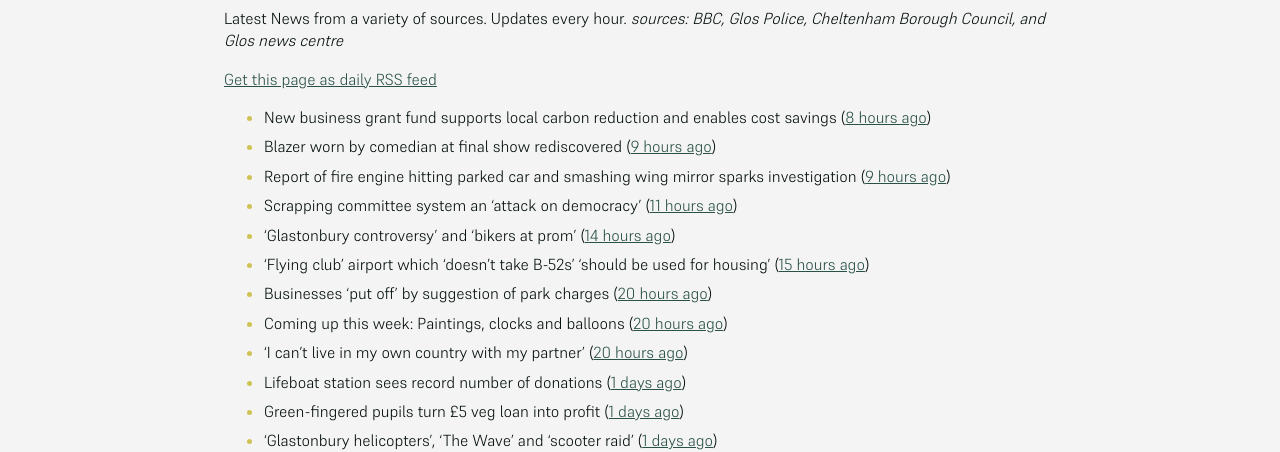
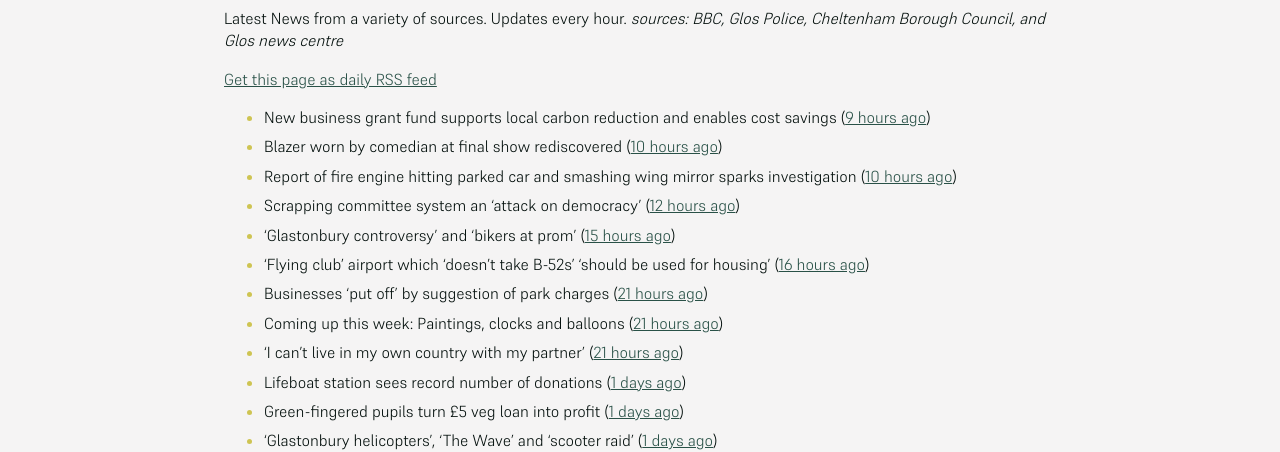
Before and after one commit to mat-0/cheltenham-open-data, a Jekyll site: the page built from _pages/news.md, in a window 1280 px wide. Shown: the part 266-718 px from the top of the page. Built offline with Jekyll 4.4.1, drawn with Linux system fonts in a browser that asks for light colours.

Commit message:
Updated 2025-07-01 02:38:52

```diff
--- a/_pages/news.md
+++ b/_pages/news.md
@@ -12,15 +12,15 @@ _sources: BBC, Glos Police, Cheltenham Borough Council, and Glos news centre_
 [Get this page as daily RSS feed](/daily.rss)
 
 <!-- news_marker starts -->
-- New business grant fund supports local carbon reduction and enables cost savings ([8 hours ago](https://www.cheltenham.gov.uk/news/article/3026/new_business_grant_fund_supports_local_carbon_reduction_and_enables_cost_savings))
-- Blazer worn by comedian at final show rediscovered ([9 hours ago](https://www.bbc.com/news/articles/c0j44n1y72zo))
-- Report of fire engine hitting parked car and smashing wing mirror sparks investigation ([9 hours ago](https://gloucesternewscentre.co.uk/report-of-fire-engine-hitting-parked-car-and-smashing-wing-mirror-sparks-investigation/))
-- Scrapping committee system an 'attack on democracy' ([11 hours ago](https://www.bbc.com/news/articles/c5ykgp79nl8o))
-- 'Glastonbury controversy' and 'bikers at prom' ([14 hours ago](https://www.bbc.com/news/articles/ce8zz12ldqeo))
-- ‘Flying club’ airport which ‘doesn’t take B-52s’ ‘should be used for housing’ ([15 hours ago](https://gloucesternewscentre.co.uk/flying-club-airport-which-doesnt-take-b-52s-should-be-used-for-housing/))
-- Businesses 'put off' by suggestion of park charges ([20 hours ago](https://www.bbc.com/news/articles/c62gz7y2d5zo))
-- Coming up this week: Paintings, clocks and balloons ([20 hours ago](https://www.bbc.com/news/articles/c36x778377eo))
-- 'I can't live in my own country with my partner' ([20 hours ago](https://www.bbc.com/news/articles/czrynlevnpgo))
+- New business grant fund supports local carbon reduction and enables cost savings ([9 hours ago](https://www.cheltenham.gov.uk/news/article/3026/new_business_grant_fund_supports_local_carbon_reduction_and_enables_cost_savings))
+- Blazer worn by comedian at final show rediscovered ([10 hours ago](https://www.bbc.com/news/articles/c0j44n1y72zo))
+- Report of fire engine hitting parked car and smashing wing mirror sparks investigation ([10 hours ago](https://gloucesternewscentre.co.uk/report-of-fire-engine-hitting-parked-car-and-smashing-wing-mirror-sparks-investigation/))
+- Scrapping committee system an 'attack on democracy' ([12 hours ago](https://www.bbc.com/news/articles/c5ykgp79nl8o))
+- 'Glastonbury controversy' and 'bikers at prom' ([15 hours ago](https://www.bbc.com/news/articles/ce8zz12ldqeo))
+- ‘Flying club’ airport which ‘doesn’t take B-52s’ ‘should be used for housing’ ([16 hours ago](https://gloucesternewscentre.co.uk/flying-club-airport-which-doesnt-take-b-52s-should-be-used-for-housing/))
+- Businesses 'put off' by suggestion of park charges ([21 hours ago](https://www.bbc.com/news/articles/c62gz7y2d5zo))
+- Coming up this week: Paintings, clocks and balloons ([21 hours ago](https://www.bbc.com/news/articles/c36x778377eo))
+- 'I can't live in my own country with my partner' ([21 hours ago](https://www.bbc.com/news/articles/czrynlevnpgo))
 - Lifeboat station sees record number of donations ([1 days ago](https://www.bbc.com/news/articles/cn81zed7x34o))
 - Green-fingered pupils turn £5 veg loan into profit ([1 days ago](https://www.bbc.com/news/articles/cj3rnep1lr2o))
 - 'Glastonbury helicopters', 'The Wave' and 'scooter raid' ([1 days ago](https://www.bbc.com/news/articles/cy8kek9m1y4o))
```
Also changed, not shown: _data/flood.json (+4 -4 lines), index.md (+5 -5 lines).
